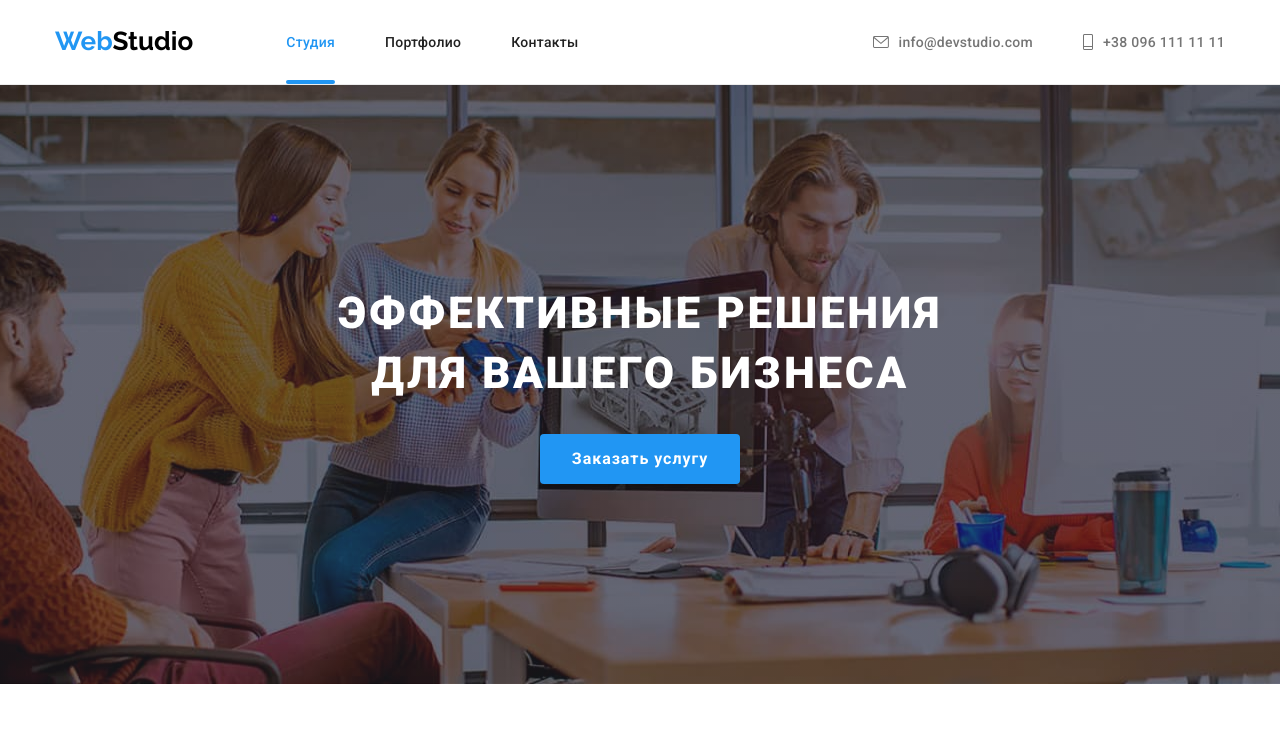
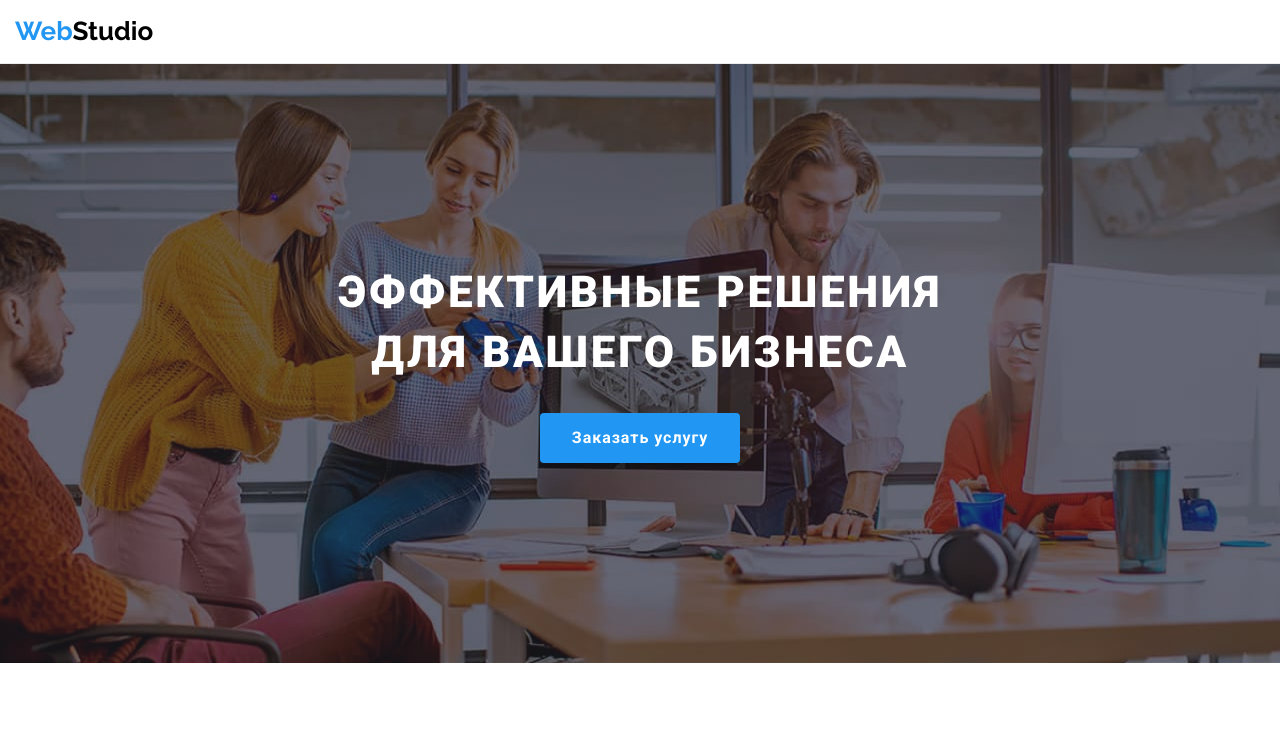
Before and after one commit to EvgeniyTIR/goit-markup-hw-08, a plain HTML site: page index.html in a window 1280 px wide. Shown: the top 754 px of the page. Drawn offline with Linux system fonts and the light colour scheme.

Commit message:
hw-08- mobileFerst

```diff
--- a/sass/base/_normalize.scss
+++ b/sass/base/_normalize.scss
@@ -26,6 +26,7 @@ img {
   display: block;
   min-width: 100%;
   height: auto;
+  width: 100%; //
 }
 button {
   cursor: pointer;
--- a/sass/components/_logo.scss
+++ b/sass/components/_logo.scss
@@ -6,6 +6,7 @@
   text-decoration: none;
   margin-right: 93px;
 
+
   .logo__text {
     color: $accent-color;
   }
--- a/sass/layouts/_contacts.scss
+++ b/sass/layouts/_contacts.scss
@@ -1,6 +1,6 @@
 // Меню авторизации
 .auth {
-  display: flex;
+  display: none;
   margin-left: auto;
 
   .auth__item + .auth__item {
--- a/sass/layouts/_doing.scss
+++ b/sass/layouts/_doing.scss
@@ -1,5 +1,6 @@
 /* Чем мы занимаемся */
 .doing {
+  display: none;
   @extend %section;
   padding-top: 0;
 }
--- a/sass/layouts/_header.scss
+++ b/sass/layouts/_header.scss
@@ -1,5 +1,5 @@
 .nav__list {
-  display: flex;
+  display: none;
 
   .nav__item + .nav__item {
     margin-left: 50px;
@@ -8,6 +8,8 @@
 .main-nav {
   @include center;
   @extend %container;
+  padding-top: 16px;
+  padding-bottom: 16px;
 }
 .nav__link {
   display: block;
--- a/sass/utils/_mixins.scss
+++ b/sass/utils/_mixins.scss
@@ -1,7 +1,7 @@
 @mixin center {
-  display: flex;
-  justify-content: center;
-  align-items: center;
+  // display: flex;
+  // justify-content: center;
+  // align-items: center;
 }
 @mixin font($fWt, $fSz, $fLh, $flSg) {
   font-weight: $fWt;
--- a/sass/utils/_placeholders.scss
+++ b/sass/utils/_placeholders.scss
@@ -1,9 +1,12 @@
 %container {
-  width: 1200px;
+  width: 100%;
   padding-left: 15px;
   padding-right: 15px;
   margin-right: auto;
   margin-left: auto;
+  @media screen and (min-width: 480px){
+    width: 480;
+  }
 }
 /*паддинг секций*/
 %section {
```
Also changed, not shown: css/main.css, css/main.min.css, 2 other files.
